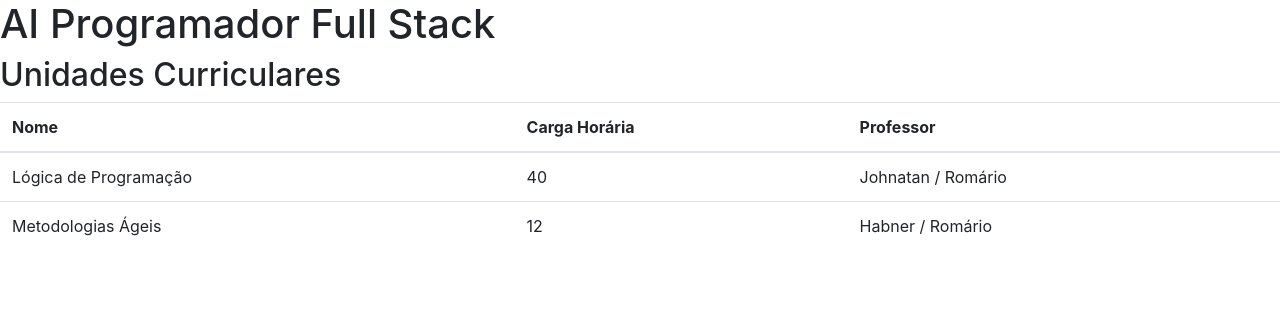
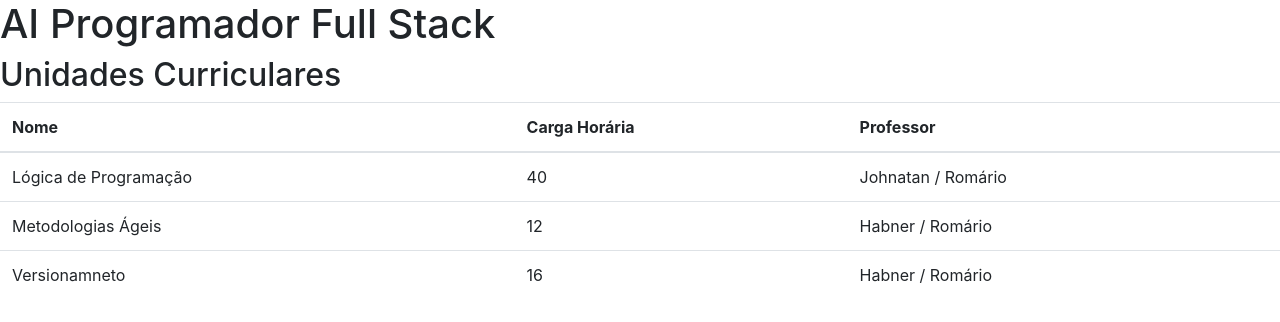
Before and after one commit to EDUARDO1503/AIFS_Unidades_Curriculares, a plain HTML site: page index.html in a window 1280 px wide. Drawn offline with nearby package versions, Linux system fonts and the light colour scheme.

Commit message:
Adicionado a unidade curricular de Versionamento

```diff
--- a/index.html
+++ b/index.html
@@ -26,6 +26,11 @@
                 <td>12</td>
                 <td>Habner / Romário</td>
             </tr>
+            <tr>
+                <td>Versionamneto</td>
+                <td>16</td>
+                <td>Habner / Romário</td>
+            </tr>
         </tbody>
       </table>
 </body>
```
